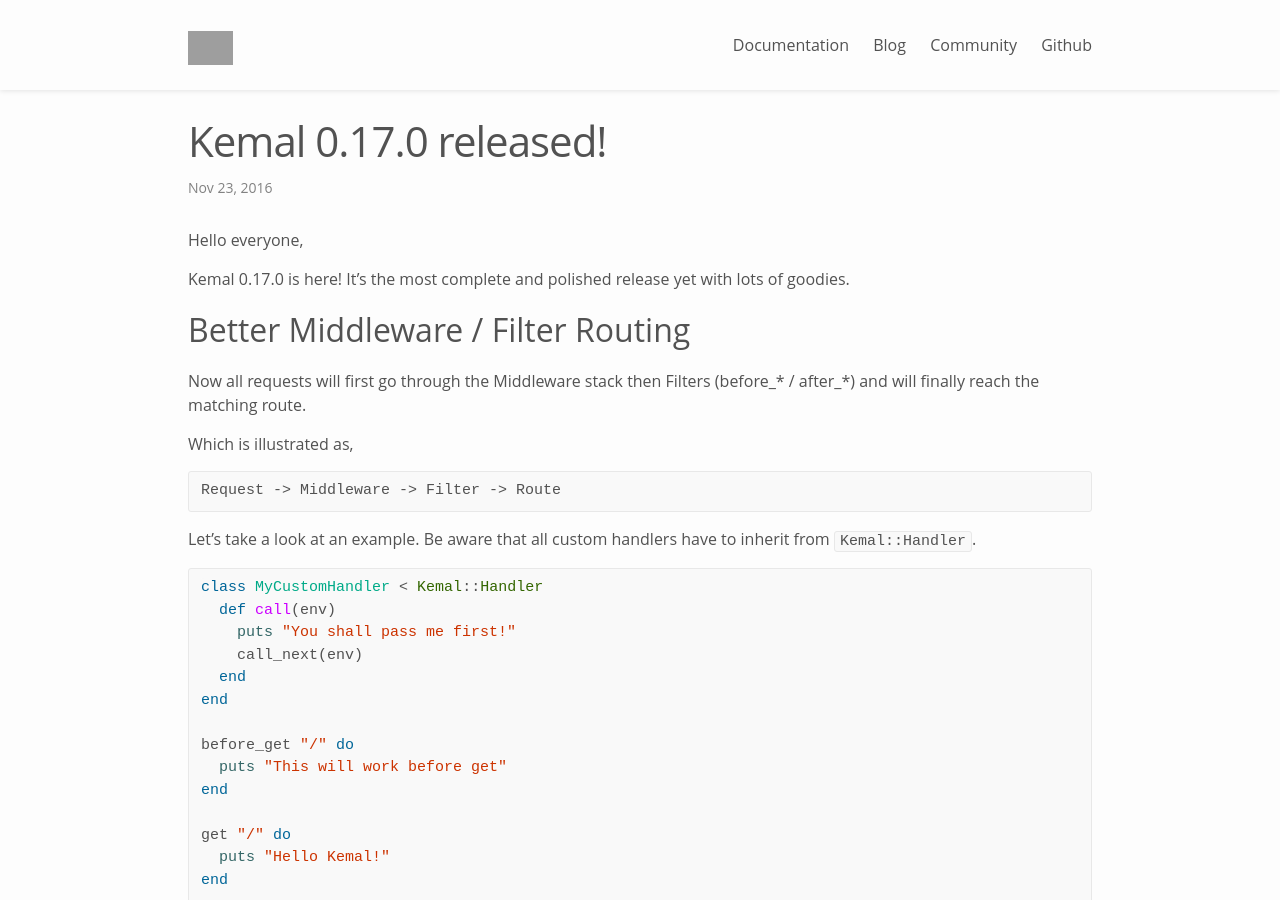
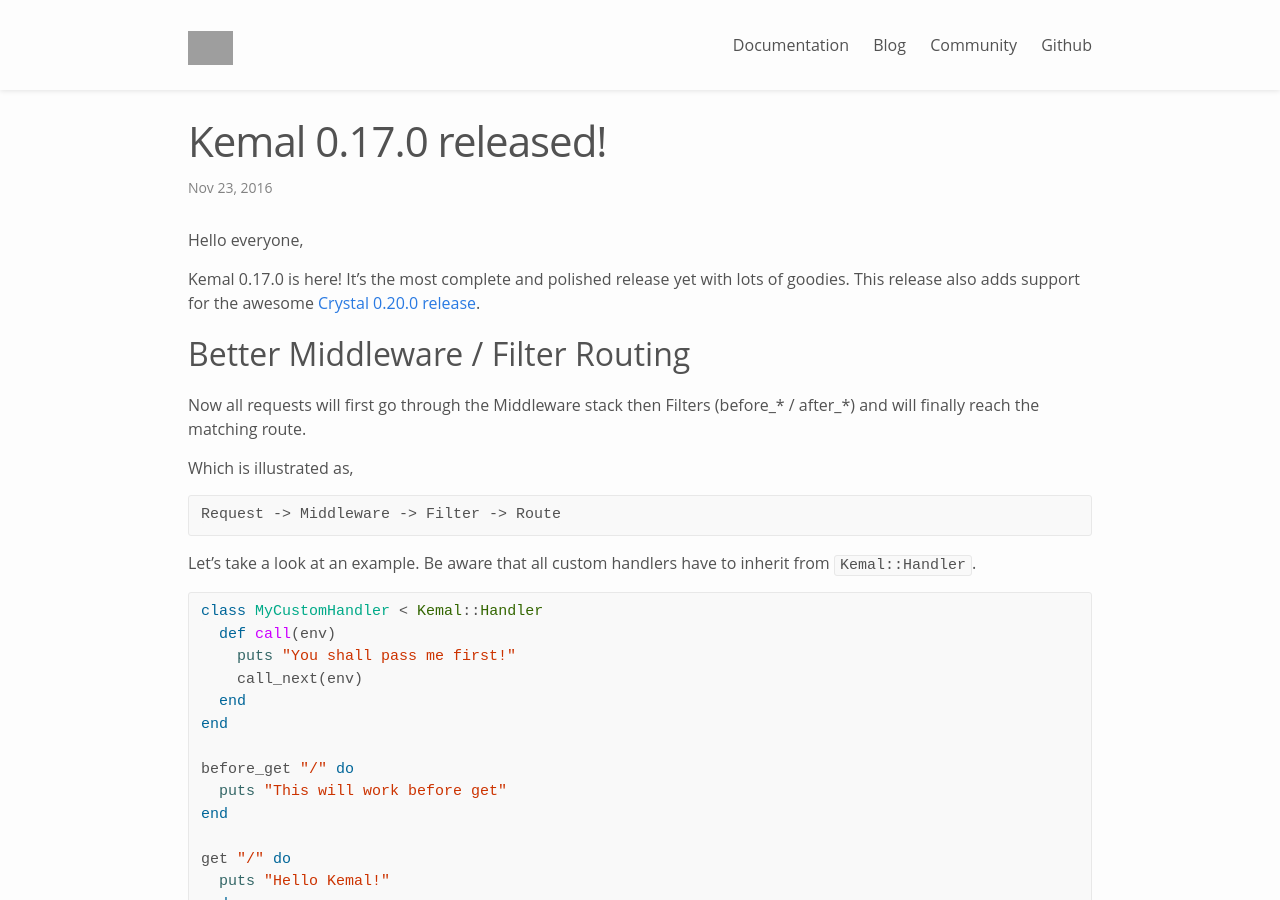
Before and after one commit to kemalcr/kemal, a Jekyll site: the page built from _posts/2016-11-23-kemal-0.17.0-released.md, in a window 1280 px wide and 900 px high. Built offline with Jekyll 4.4.1, drawn with Linux system fonts in a browser that asks for light colours; grey boxes are pictures that could not be loaded.

Commit message:
Reference Crystal 0.20.0

```diff
--- a/_posts/2016-11-23-kemal-0.17.0-released.md
+++ b/_posts/2016-11-23-kemal-0.17.0-released.md
@@ -10,7 +10,7 @@
 
 Hello everyone,
 
-Kemal 0.17.0 is here! It's the most complete and polished release yet with lots of goodies.
+Kemal 0.17.0 is here! It's the most complete and polished release yet with lots of goodies. This release also adds support for the awesome [Crystal 0.20.0 release](https://crystal-lang.org/2016/11/22/crystal-0.20.0-released.html).
 
 # Better Middleware / Filter Routing
 
```
